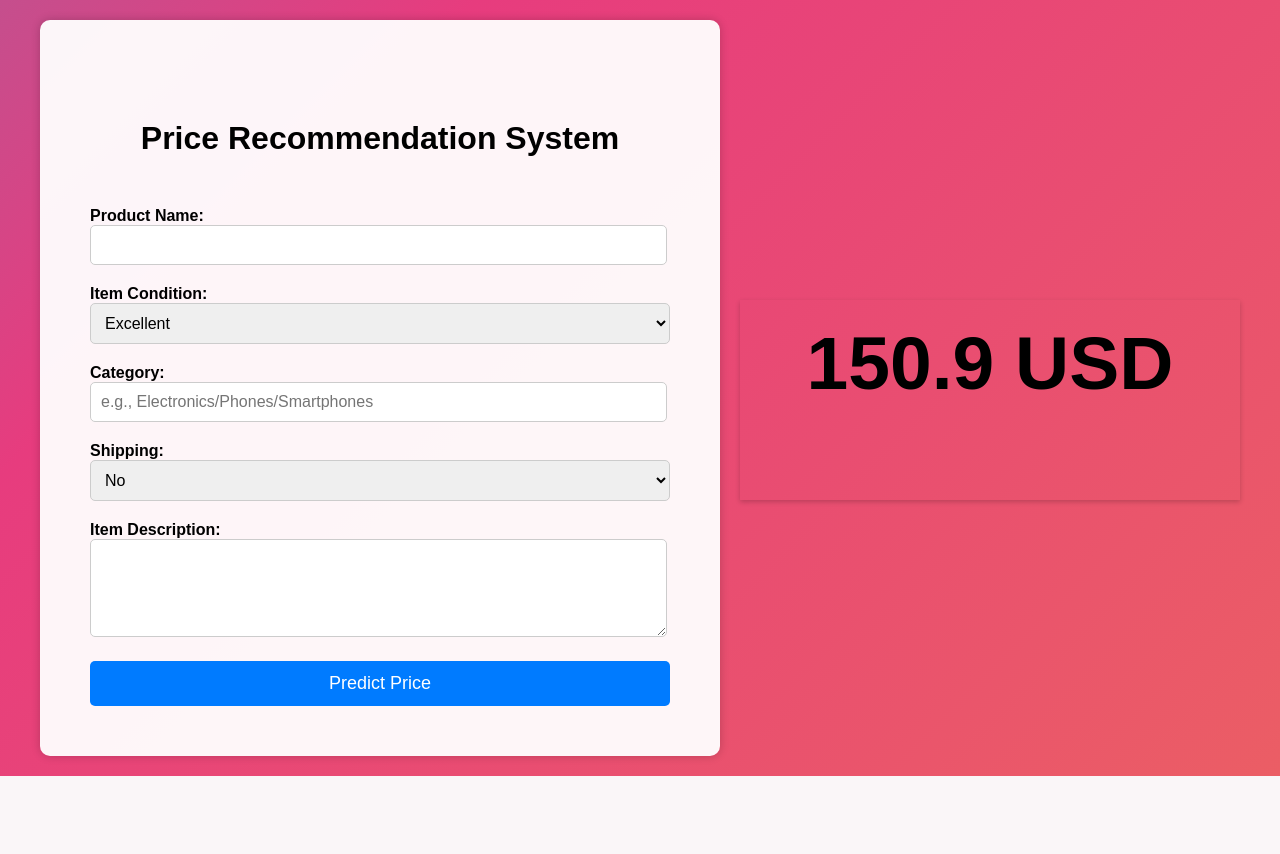
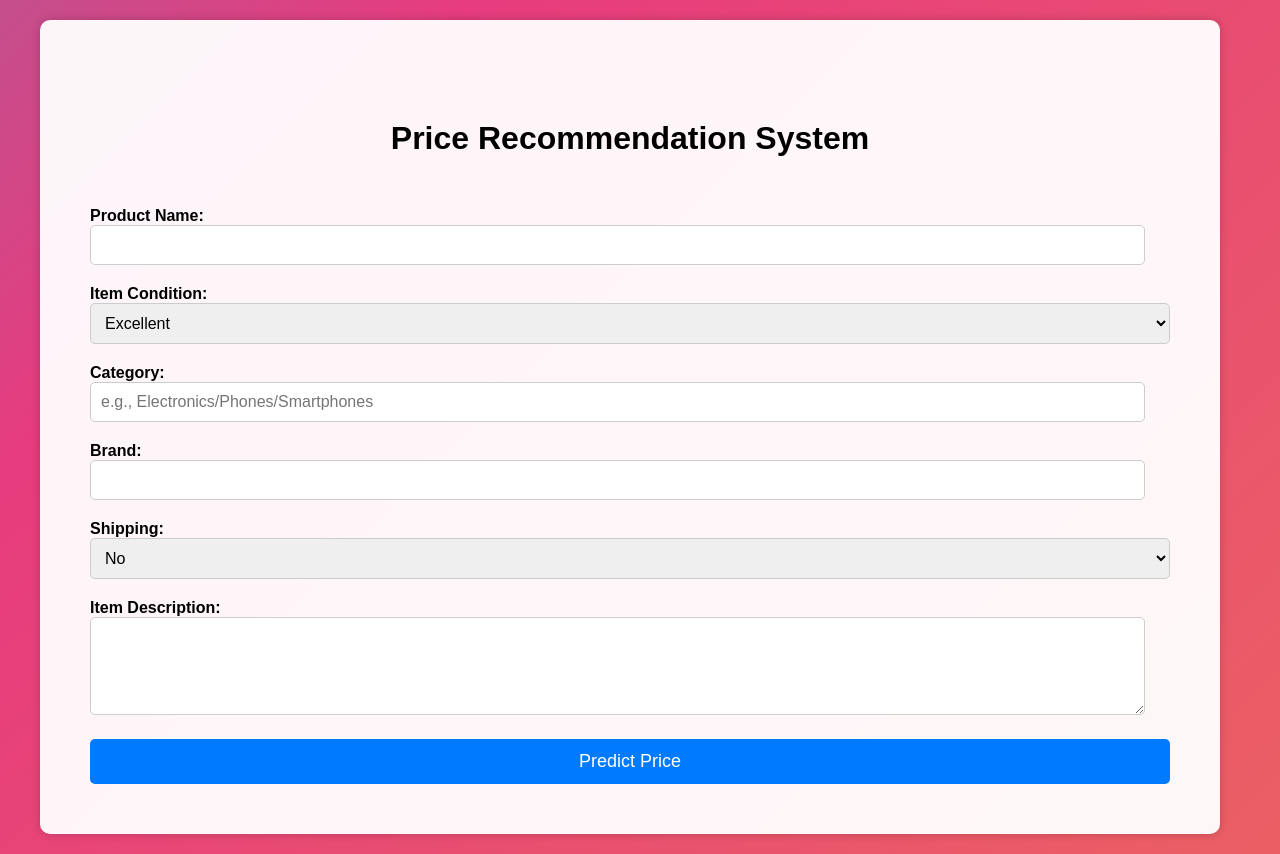
Before and after one commit to Alaqrakhadija/PriceRecomendation-, a Django app: template PriceRecommendation/PriceApp/templates/predict.html in a window 1280 px wide. Shown: the part 61-915 px from the top of the page. Before the commit the page ends 837 px from the top, so only its background shows below. Run offline with Django 3.2, Linux system fonts and the light colour scheme; the template is opened without the code that fills it, so the values that code supplies are empty.

Commit message:
Update predict.html

```diff
--- a/PriceRecommendation/PriceApp/templates/predict.html
+++ b/PriceRecommendation/PriceApp/templates/predict.html
@@ -173,7 +173,7 @@ button:hover {
     <div class="container">
         <div class="form-container">
             <h1>Price Recommendation System</h1>
-            <form id="predict-form"  method="post" action="price/predict">
+            <form id="predict-form"  method="post" action="/predict">
                 <div class="input-group">
                     <label for="product-name">Product Name:</label>
                     <input type="text" id="product-name" required>
@@ -193,6 +193,12 @@ button:hover {
                     <input type="text" id="category" placeholder="e.g., Electronics/Phones/Smartphones" required>
                     <div id="category-error" class="error-message"></div>
                 </div>
+                <div class="input-group">
+                    <label for="brand_name">Brand:</label>
+                    <input type="text" id="category" required>
+                    <div id="category-error" class="error-message"></div>
+                </div>
+
                 <div class="input-group2">
                     <label for="shipping">Shipping:</label>
                     <select id="shipping" required>
@@ -207,9 +213,11 @@ button:hover {
                 <button type="submit">Predict Price</button>
             </form>
         </div>
-         <div class="square">
-            <div id="predicted-price" class="predicted-price-value">150.9 USD</div>
+        {%if predicted_price%}
+        <div class="square">
+            <div id="predicted-price" class="predicted-price-value">Predicted Price: ${{ predicted_price }}</div>
         </div>
+        {%endif%}
     </div>
     <script>
 
@@ -254,12 +262,13 @@ document.addEventListener("DOMContentLoaded", function() {
         const itemDescription = document.getElementById("item-description").value;
 
         // Check if the category matches the pattern
-        if (!isValidCategory(category)) {
-            categoryErrorMessage.textContent = "Category must match the pattern 'main_cat/sub_cat1/sub_cat2'";
-            return;
-        } else {
-            categoryErrorMessage.textContent = ""; // Clear any previous error message
-        }
+
+        // if (!isValidCategory(category)) {
+        //     categoryErrorMessage.textContent = "Category must match the pattern 'main_cat/sub_cat1/sub_cat2'";
+        //     return;
+        // } else {
+        //     categoryErrorMessage.textContent = ""; // Clear any previous error message
+        // }
 
         const predictedPrice = calculatePrice(itemCondition, shipping);
 
```
